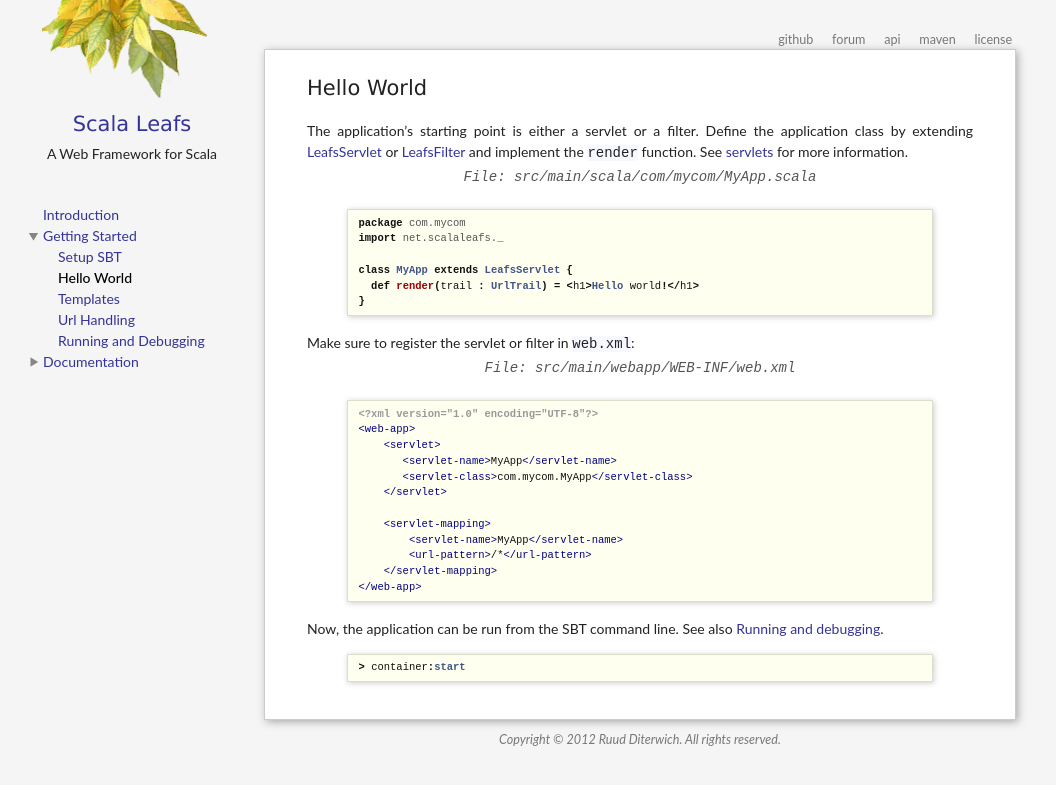
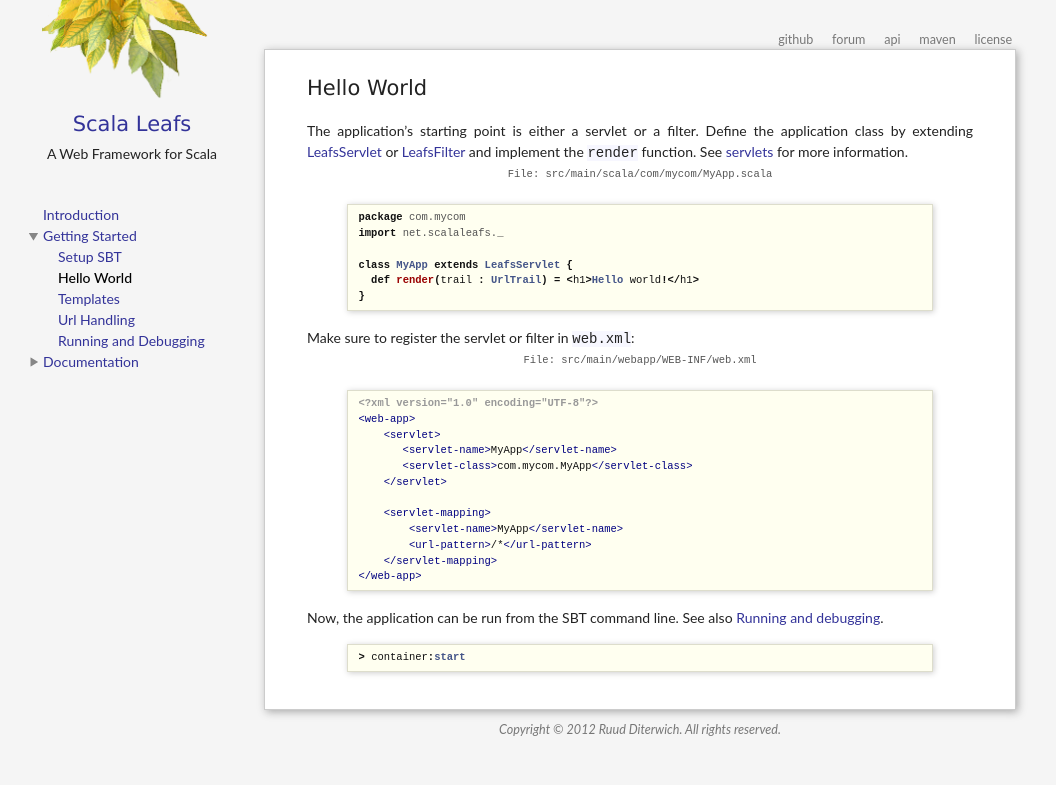
Before and after one commit to scalastuff/scalaleafs, a Jekyll site: the page built from hello-world.md, in a window 1280 px wide. Shown: the top 785 px of the page, without its empty margins (0-1056 px from the left). Built offline with Jekyll 4.4.1, drawn with Linux system fonts in a browser that asks for light colours.

Commit message:
Updated stylesheets/scalaleafs.css

```diff
--- a/stylesheets/scalaleafs.css
+++ b/stylesheets/scalaleafs.css
@@ -24,9 +24,9 @@
   margin-top: -12px;
   padding-bottom: 6px;
 display: block;
-font-style: italic;
   text-align: center;
   color: #555;
+  font-size: 0.75em;
   font-family: monospace;
 }
 
```
